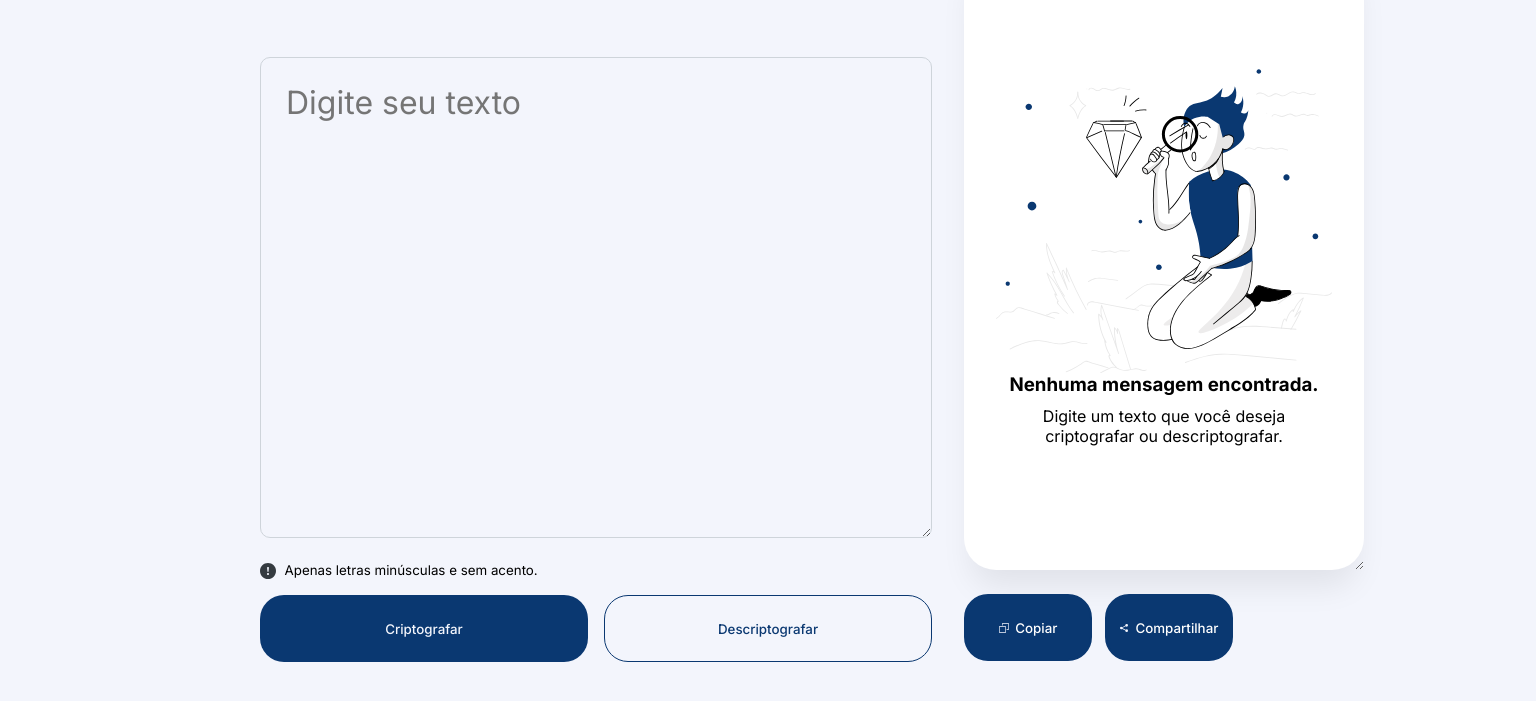
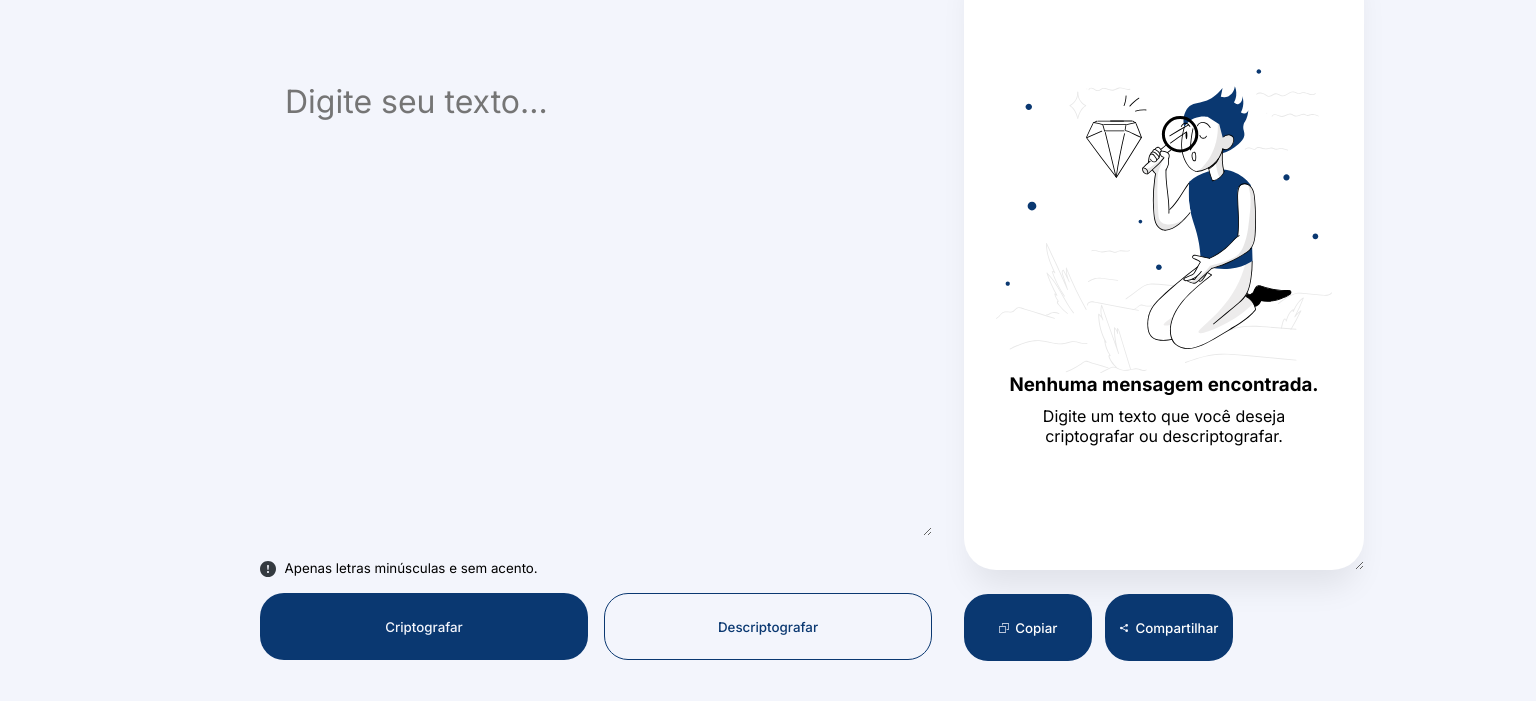
Before and after one commit to p-lacerda/encrypt-code, a website: page index.html in a window 1536 px wide. Shown: the part 75-776 px from the top of the page. Drawn offline with Linux system fonts and the light colour scheme.

Commit message:
finish the css textarea

```diff
--- a/index.html
+++ b/index.html
@@ -13,7 +13,7 @@
   </header>
   <section id="content">
   <main>
-      <textarea id="campo-texto" placeholder="Digite seu texto"></textarea>
+      <textarea id="campo-texto" placeholder="Digite seu texto..."></textarea>
       <label id="warning">
         <img src="./images/Warning.svg" alt="">
         Apenas letras minúsculas e sem acento.
--- a/style.css
+++ b/style.css
@@ -272,9 +272,7 @@ align-items: center;
         margin-top: 5rem;
         border-style: solid;
         resize: vertical;
-        padding: 25px;
-        border-radius: 10px;
-        border: 1px rgb(206, 212, 218) solid;
+        padding: 25px 25px 25px 0px;
       }
 
       #warning {
@@ -390,8 +388,6 @@ align-items: center;
         border-style: solid;
         resize: vertical;
         padding: 25px;
-        border-radius: 10px;
-        border: 1px rgb(206, 212, 218) solid;
       }
 
       #warning {
```
